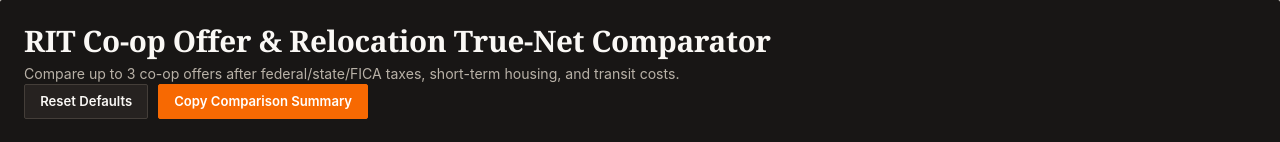
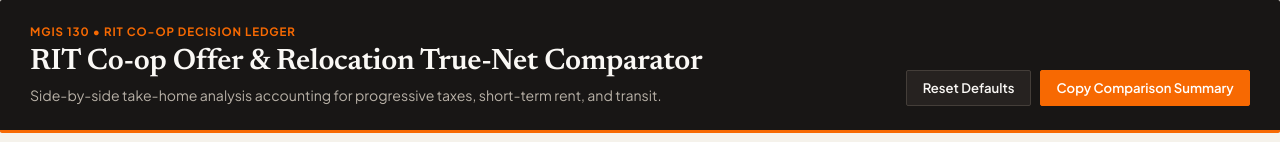
Before and after one commit to ran1835-28/solo-project, a plain HTML site: page index.html in a window 1280 px wide. Shown: the top 142 px of the page. Drawn offline with Linux system fonts and the light colour scheme.

Commit message:
Update index.html
feat: add editorial masthead structure and tabular typography

```diff
--- a/index.html
+++ b/index.html
@@ -4,25 +4,33 @@
   <meta charset="UTF-8" />
   <meta name="viewport" content="width=device-width, initial-scale=1.0" />
   <title>RIT Co-op Offer & Relocation True-Net Comparator</title>
+  <link rel="preconnect" href="https://fonts.googleapis.com">
+  <link rel="preconnect" href="https://fonts.gstatic.com" crossorigin>
+  <link href="https://fonts.googleapis.com/css2?family=Newsreader:opsz,wght@6..72,600&family=Plus+Jakarta+Sans:wght@400;500;600;700&display=swap" rel="stylesheet">
   <link rel="stylesheet" href="styles.css" />
 </head>
 <body>
   <header>
+    <div class="header-inner">
       <div>
+        <div class="kicker">MGIS 130 &bull; RIT Co-op Decision Ledger</div>
         <h1>RIT Co-op Offer &amp; Relocation True-Net Comparator</h1>
-      <p class="subtitle">Compare up to 3 co-op offers after federal/state/FICA taxes, short-term housing, and transit costs.</p>
+        <p class="subtitle">Side-by-side take-home analysis accounting for progressive taxes, short-term rent, and transit.</p>
       </div>
       <div class="toolbar">
         <button type="button" id="resetBtn">Reset Defaults</button>
         <button type="button" class="primary" id="copyBtn">Copy Comparison Summary</button>
       </div>
+    </div>
   </header>
 
+  <div class="main-container">
     <div class="summary-banner" id="summaryBanner">
       Loading comparison insights...
     </div>
 
     <main class="offers-grid" id="offersGrid"></main>
+  </div>
 
   <footer>
     Built for MGIS 130 (RIT) &bull; Client-side estimation tool only (no personal data stored externally or transmitted).
```
Lines whose indentation alone changed are shown as unchanged.
